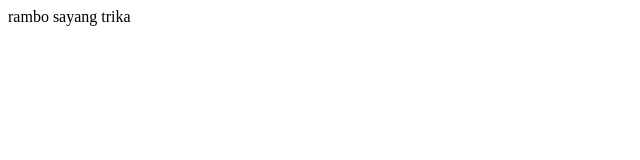
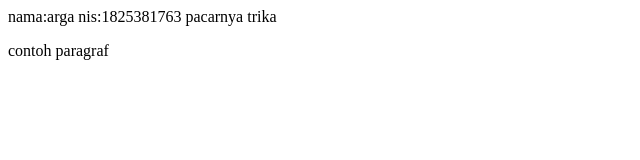
Before and after one commit to royyanfathh/belajar, a plain HTML site: page index2.html in a window 1280 px wide. Shown: the whole page, without its empty margins (0-640 px from the left). Drawn offline with Linux system fonts and the light colour scheme.

Commit message:
mengubah isi file index2.html

```diff
--- a/index2.html
+++ b/index2.html
@@ -6,6 +6,9 @@
   <title>Document</title>
 </head>
 <body>
-  rambo sayang trika
+  nama:arga
+  nis:1825381763
+  pacarnya trika
+  <p>contoh paragraf</p>
 </body>
 </html>
```
